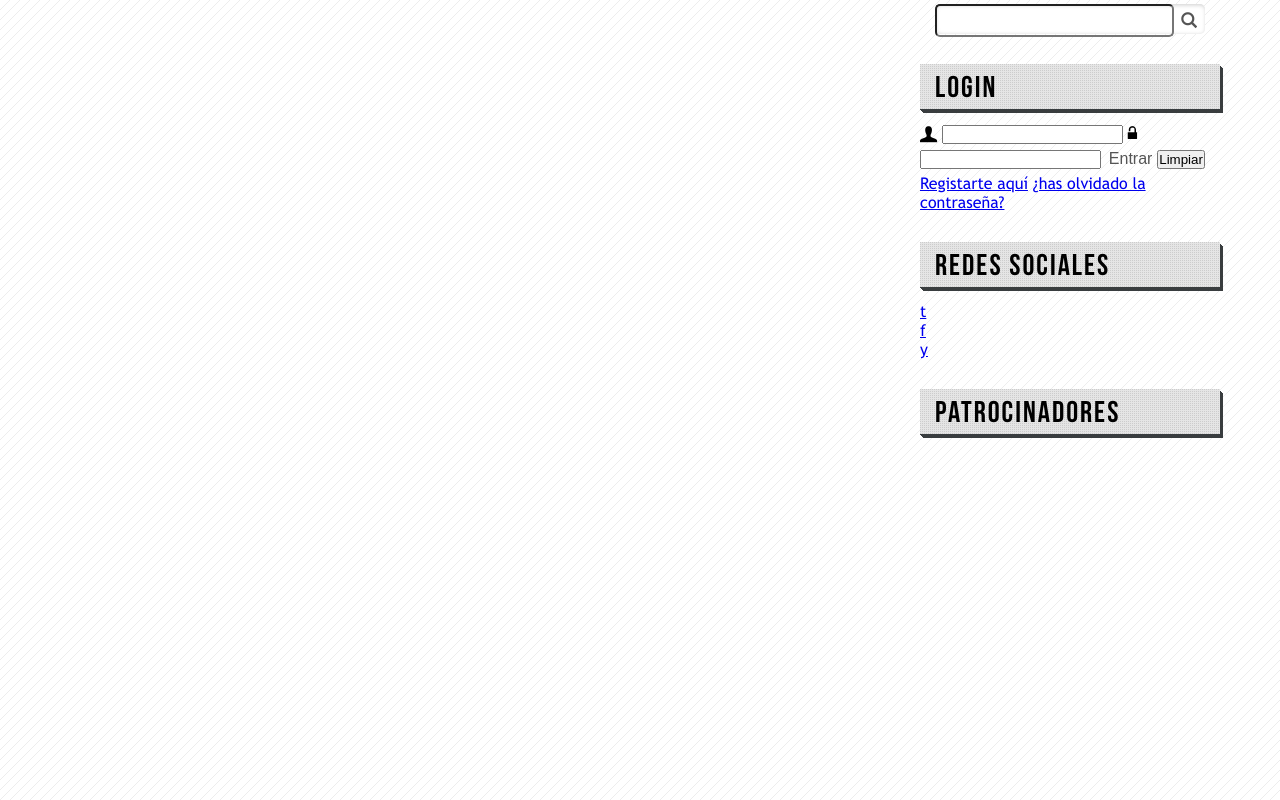
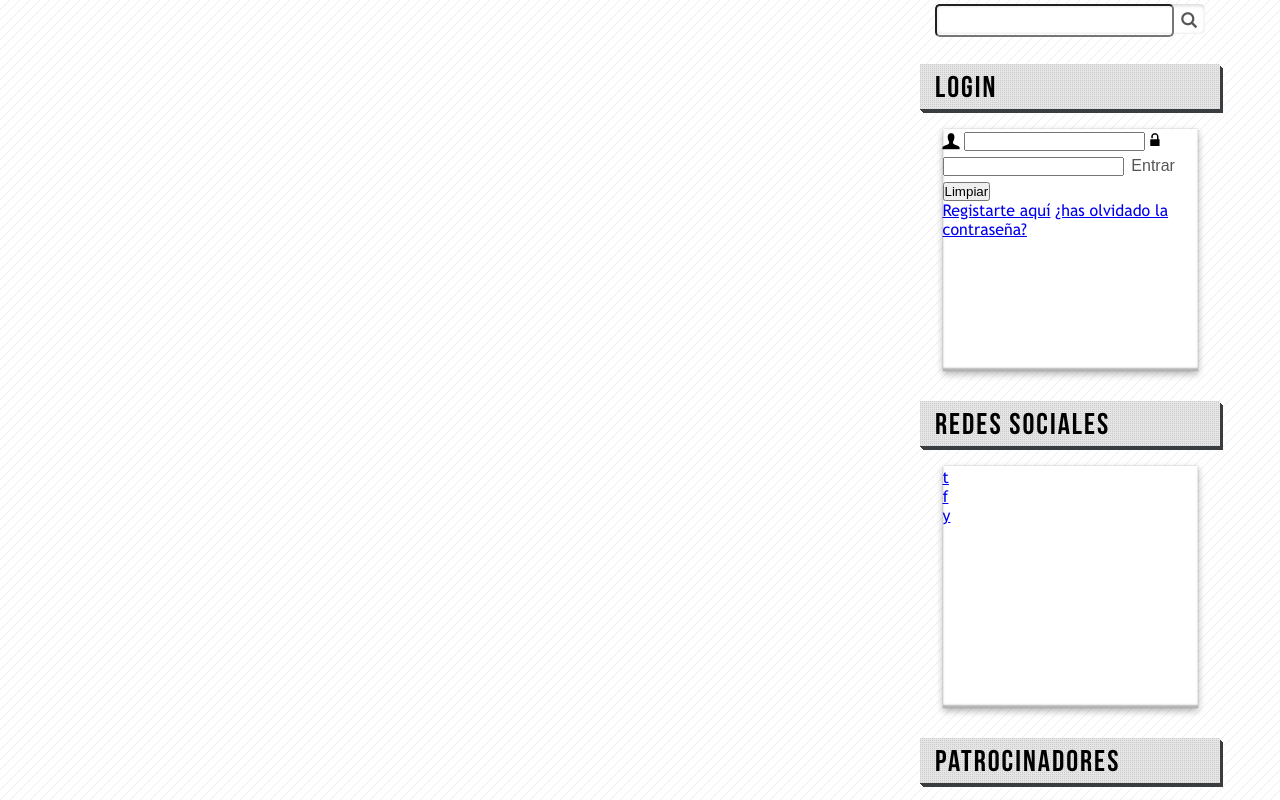
Before and after one commit to KleverFabian/courses-portal, a plain HTML site: page index.html in a window 1280 px wide. Shown: the part 700-1500 px from the top of the page. Drawn offline with Linux system fonts and the light colour scheme.

Commit message:
feat: html structure of the sidebar cards with its styles

```diff
--- a/css/style.css
+++ b/css/style.css
@@ -247,8 +247,7 @@ body {
     box-shadow: 1px 1px 4px #ccc inset;
 }
 
-.sidebar
-input[type="text"]{
+.sidebar input[type="text"] {
     width: 85%;
     height: 29px;
     margin: none;
@@ -259,9 +258,8 @@ input[type="text"]{
     outline: none;
 }
 
-.sidebar
-input[type="button"],
-input[type="submit"]{
+.sidebar input[type="button"],
+input[type="submit"] {
     outline: none;
     height: 30px;
     font-size: 16px;
@@ -272,3 +270,17 @@ input[type="submit"]{
     cursor: pointer;
     padding-left: 3px;
 }
+
+.aside-card {
+    width: 85%;
+    height: 240px;
+    margin: 0px auto;
+    margin-top: 20px;
+    padding-top: 2px;
+    background-color: white;
+
+    box-shadow: 0px 0px 1px rgba(0, 0, 0, 0.3),
+                0px 3px 7px rgba(0, 0, 0, 0.3),
+                0px 1px white inset,
+                0px -3px 2px rgba(0, 0, 0, 0.3) inset;
+}
--- a/index.html
+++ b/index.html
@@ -129,7 +129,7 @@
             </div>
 
             <h3>LOGIN</h3>
-            <div class="login">
+            <div class="login aside-card" >
                 <form action="">
                     <label for="user" class="icon">U</label>
                     <input type="email" name="user" id="user">
@@ -147,7 +147,7 @@
             </div>
 
             <h3>REDES SOCIALES</h3>
-            <div class="social">
+            <div class="social aside-card">
                 <div class="twitter">
                     <a href="#">t</a>
                 </div>
@@ -164,7 +164,7 @@
 
             <h3>PATROCINADORES</h3>
 
-            <div class="sponsors">
+            <div class="sponsors aside-card"">
 
             </div>
         </aside>
```
